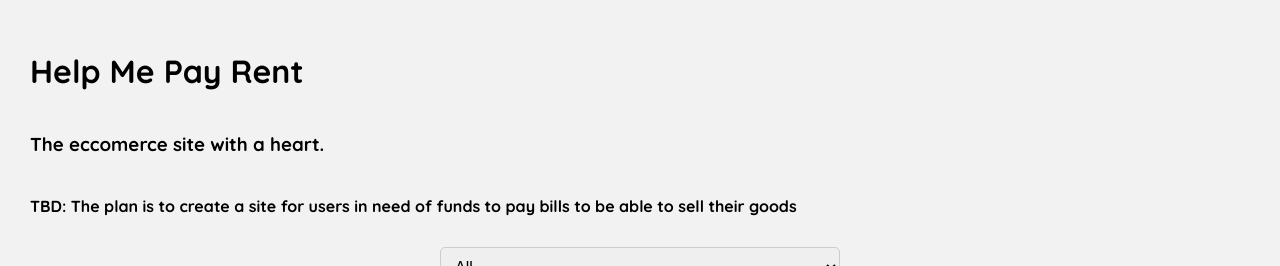
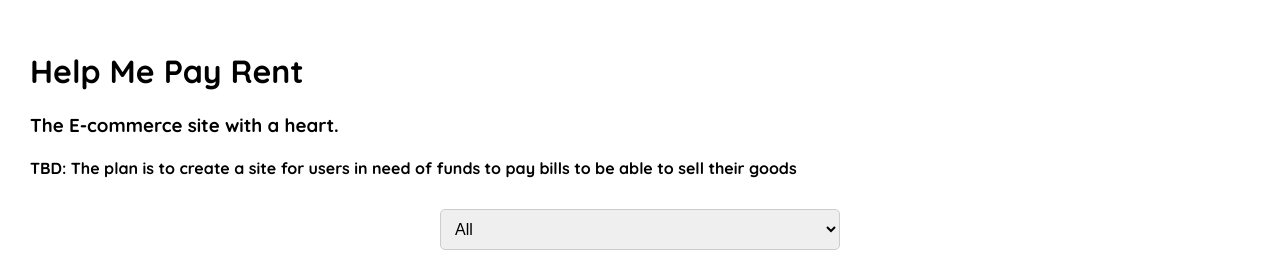
Before and after one commit to dveytsman/helpmepayrent, a React app: page / in a window 1280 px wide. Shown: the top 266 px of the page. Built offline with nearby package versions, Linux system fonts and the light colour scheme.

Commit message:
1. Added a div to debug background image. 2. updated dev webpack 3. removed %PUBLIC_URL% from the index.html <script src=..> 4. edited spelling of E-commerce 5. updated npm dev script in package.json

```diff
--- a/package.json
+++ b/package.json
@@ -7,7 +7,7 @@
   "scripts": {
     "predeploy": "npm run build",
     "deploy": "gh-pages -d build",
-    "start": "webpack-dev-server ./src",
+    "start": "webpack serve --config webpack.dev.js",
     "startdev": "webpack serve --mode development",
     "build": "PUBLIC_URL=https://www.helpmepayrent.com webpack --config webpack.prod.js",
     "test": "test"
--- a/public/index.html
+++ b/public/index.html
@@ -14,7 +14,7 @@
 <body>
     <div id="root">root folder</div>
     <!-- <script src="bundle.js"></script> -->
-    <script src="%PUBLIC_URL%/bundle.js"></script>
+    <script src="/bundle.js"></script>
 </body>
 
 </html>
--- a/src/App.js
+++ b/src/App.js
@@ -15,7 +15,6 @@ const App = () => {
   const [filterType, setFilterType] = useState("all");
   const handleSearch = (e) => {
     setSearchField(e.target.value);
-    console.log(e.target.value);
   };
 
   const handleFilterChange = (event) => {
@@ -45,12 +44,15 @@ const App = () => {
   };
   return (
     <div className="app">
-      <h1>Help Me Pay Rent</h1>
-      <h3>The eccomerce site with a heart.</h3>
-      <h4>
-        TBD: The plan is to create a site for users in need of funds to pay
-        bills to be able to sell their goods
-      </h4>
+      <div className="hero">
+        <h1>Help Me Pay Rent</h1>
+        <h3>The E-commerce site with a heart.</h3>
+        <h4>
+          TBD: The plan is to create a site for users in need of funds to pay
+          bills to be able to sell their goods
+        </h4>
+      </div>
+
       <select
         className="filter"
         value={filterType}
--- a/src/styles/app_styles.css
+++ b/src/styles/app_styles.css
@@ -46,3 +46,5 @@ div {
   /* background-color: var(--nice-peach); */
   /* background-image: var(--hero-image); */
 }
+.hero {
+}
--- a/webpack.dev.js
+++ b/webpack.dev.js
@@ -9,6 +9,7 @@ module.exports = {
     filename: "bundle.js",
     // The absolute path for the output directory
     path: path.resolve(__dirname, "public"),
+    publicPath: "/",
   },
   // Mode of the build process - can be 'development' or 'production'
   mode: "development",
```
